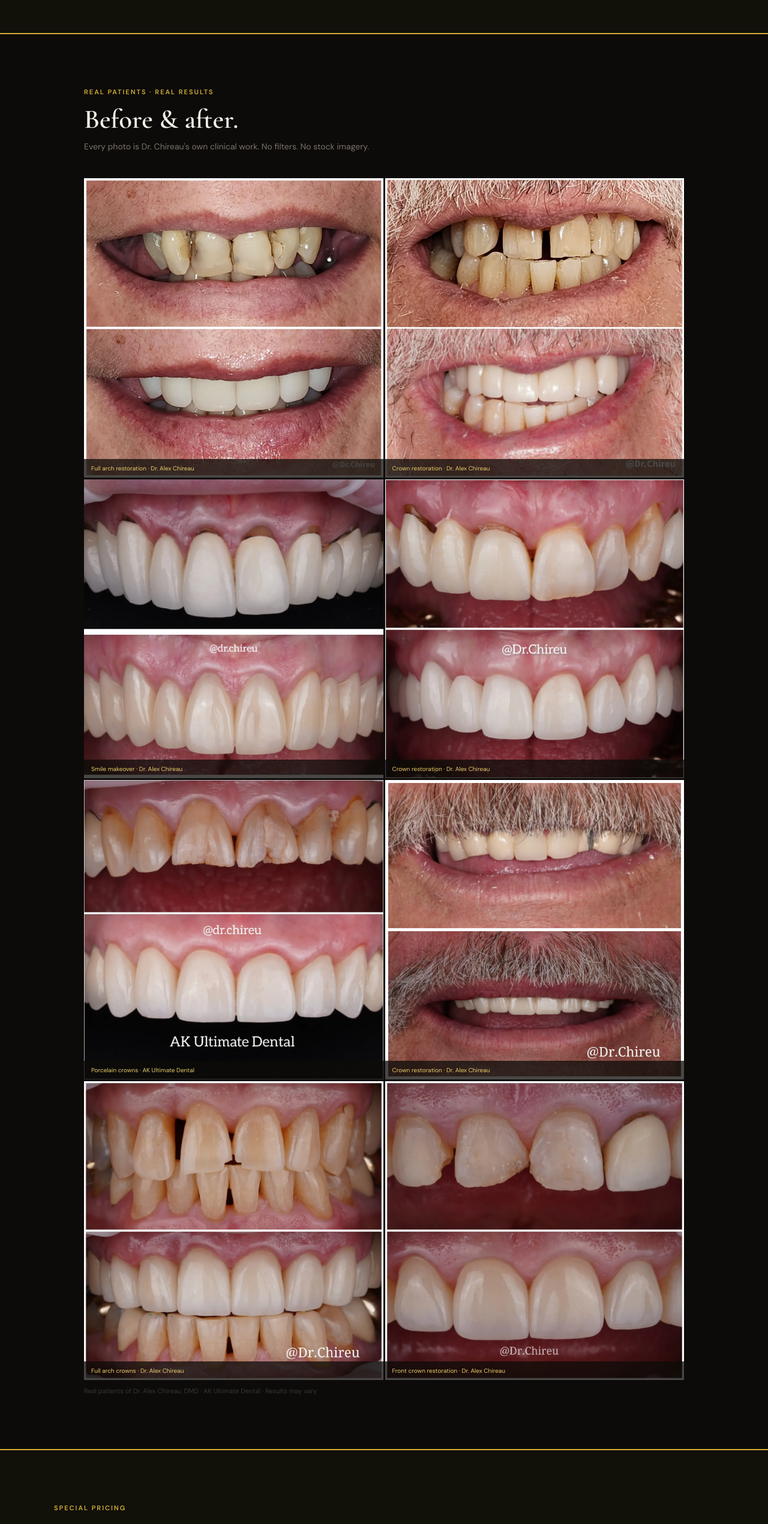
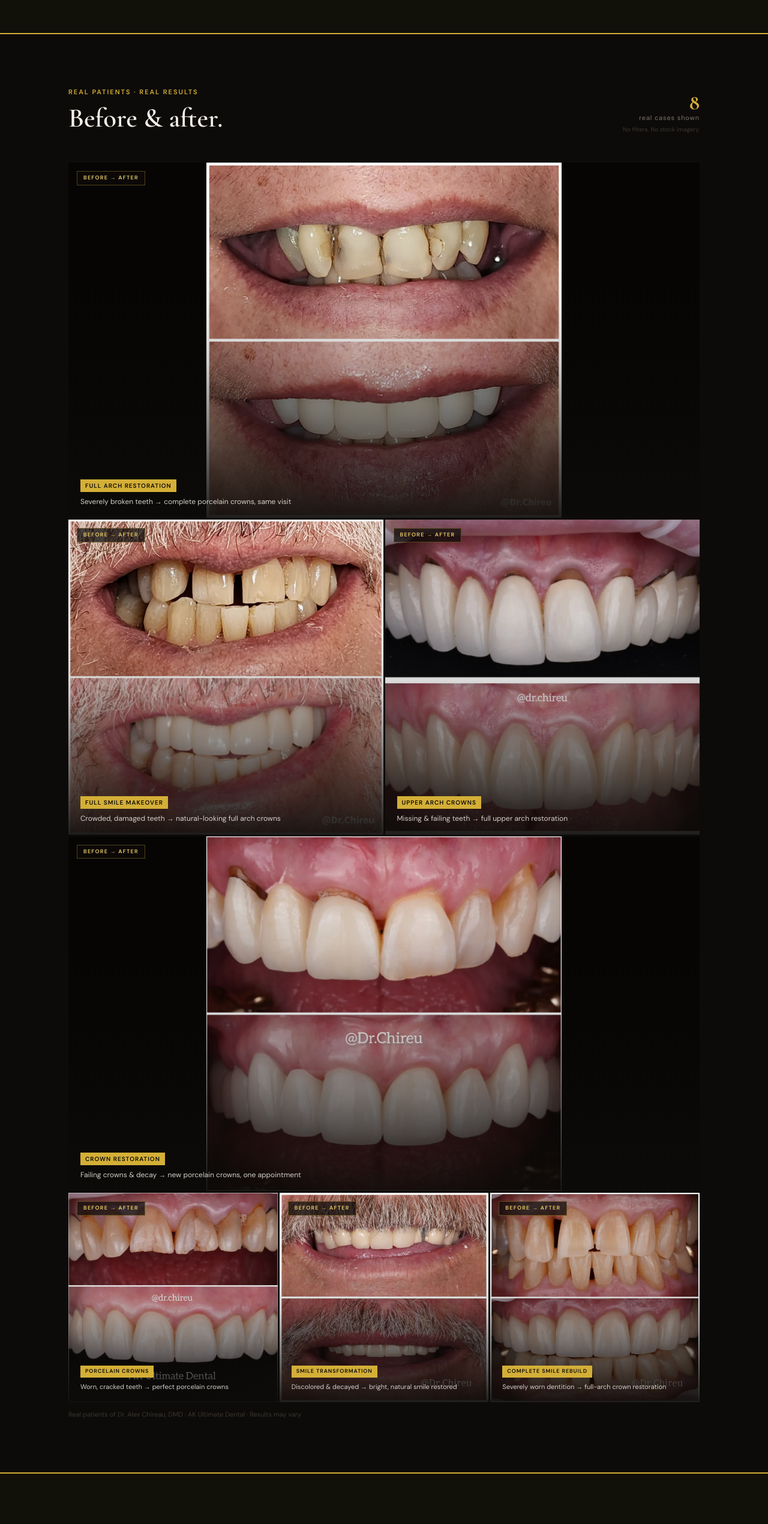
Before and after one commit to Bradpalubicki/ak-dental-website, a Next.js app: page /specials/crowns-may in a window 1280 px wide. Shown: the part 1201-3741 px from the top of the page at 60% size. Built offline with nearby package versions, Linux system fonts and the light colour scheme; no server answers.

Commit message:
feat(crowns-lp): editorial gallery layout — hero + 2-col + hero + 3-col with hover, captions, BA label

```diff
--- a/src/app/(public)/specials/crowns-may/page.tsx
+++ b/src/app/(public)/specials/crowns-may/page.tsx
@@ -66,14 +66,14 @@ const TICKER = [
 
 // ── Gallery photos ─────────────────────────────────────────
 const GALLERY = [
-  { src: "/images/crowns-lp/gallery-05.webp", label: "Full arch restoration · Dr. Alex Chireau" },
-  { src: "/images/crowns-lp/gallery-04.webp", label: "Crown restoration · Dr. Alex Chireau" },
-  { src: "/images/crowns-lp/gallery-01.webp", label: "Smile makeover · Dr. Alex Chireau" },
-  { src: "/images/crowns-lp/gallery-02.webp", label: "Crown restoration · Dr. Alex Chireau" },
-  { src: "/images/crowns-lp/gallery-03.webp", label: "Porcelain crowns · AK Ultimate Dental" },
-  { src: "/images/crowns-lp/gallery-06.webp", label: "Crown restoration · Dr. Alex Chireau" },
-  { src: "/images/crowns-lp/gallery-07.webp", label: "Full arch crowns · Dr. Alex Chireau" },
-  { src: "/images/crowns-lp/gallery-08.webp", label: "Front crown restoration · Dr. Alex Chireau" },
+  { src: "/images/crowns-lp/gallery-05.webp", tag: "Full Arch Restoration",    note: "Severely broken teeth → complete porcelain crowns, same visit" },
+  { src: "/images/crowns-lp/gallery-04.webp", tag: "Full Smile Makeover",      note: "Crowded, damaged teeth → natural-looking full arch crowns" },
+  { src: "/images/crowns-lp/gallery-01.webp", tag: "Upper Arch Crowns",        note: "Missing & failing teeth → full upper arch restoration" },
+  { src: "/images/crowns-lp/gallery-02.webp", tag: "Crown Restoration",        note: "Failing crowns & decay → new porcelain crowns, one appointment" },
+  { src: "/images/crowns-lp/gallery-03.webp", tag: "Porcelain Crowns",         note: "Worn, cracked teeth → perfect porcelain crowns" },
+  { src: "/images/crowns-lp/gallery-06.webp", tag: "Smile Transformation",     note: "Discolored & decayed → bright, natural smile restored" },
+  { src: "/images/crowns-lp/gallery-07.webp", tag: "Complete Smile Rebuild",   note: "Severely worn dentition → full-arch crown restoration" },
+  { src: "/images/crowns-lp/gallery-08.webp", tag: "Front Crown Restoration",  note: "Chipped front teeth → seamless porcelain crown match" },
 ];
 
 export default function CrownsMayPage() {
@@ -276,33 +276,95 @@ export default function CrownsMayPage() {
       </section>
 
       {/* ── 4. BEFORE / AFTER GALLERY ───────────────────────── */}
-      <section style={{ background: BG, padding: "88px 24px" }} className="section-divide">
-        <div style={{ maxWidth: 1000, margin: "0 auto" }}>
-          <p style={{ color: GOLD, fontSize: 11, letterSpacing: "0.18em", textTransform: "uppercase", marginBottom: 12, fontWeight: 600 }}>Real Patients · Real Results</p>
-          <h2 className="serif" style={{ fontSize: "clamp(1.8rem, 3.5vw, 2.8rem)", fontWeight: 600, color: TEXT, marginBottom: 8, lineHeight: 1.15 }}>
-            Before &amp; after.
-          </h2>
-          <p style={{ color: MUTED, fontSize: 14, marginBottom: 40, lineHeight: 1.7 }}>Every photo is Dr. Chireau&apos;s own clinical work. No filters. No stock imagery.</p>
+      <section style={{ background: BG, padding: "88px 0" }} className="section-divide">
+        <style>{`
+          .gallery-card { position: relative; overflow: hidden; cursor: default; }
+          .gallery-card img { transition: transform 0.55s ease; }
+          .gallery-card:hover img { transform: scale(1.04); }
+          .gallery-overlay { position: absolute; inset: 0; background: linear-gradient(to top, rgba(13,11,9,0.92) 0%, rgba(13,11,9,0.18) 45%, transparent 70%); pointer-events: none; }
+          .gallery-caption { position: absolute; bottom: 0; left: 0; right: 0; padding: 20px 20px 18px; }
+          .gallery-tag { display: inline-block; background: ${GOLD}; color: #0D0B09; font-size: 10px; font-weight: 700; letter-spacing: 0.1em; text-transform: uppercase; padding: 3px 8px; margin-bottom: 7px; }
+          .gallery-note { font-size: 12px; color: rgba(245,240,232,0.85); line-height: 1.5; }
+          .ba-label { position: absolute; top: 14px; left: 14px; display: flex; align-items: center; gap: 6px; background: rgba(13,11,9,0.72); border: 1px solid rgba(212,175,55,0.35); padding: 4px 10px; }
+          .ba-label span { font-size: 9px; letter-spacing: 0.14em; text-transform: uppercase; color: ${GOLD_LT}; font-weight: 600; }
+        `}</style>
 
-          <div style={{ display: "grid", gridTemplateColumns: "repeat(2, 1fr)", gap: 3 }}>
-            {GALLERY.map((photo, i) => (
-              <div key={i} style={{ position: "relative", width: "100%", aspectRatio: "1/1", overflow: "hidden" }}>
-                <Image
-                  src={photo.src}
-                  alt={photo.label}
-                  fill
-                  className="object-contain"
-                  loading={i < 2 ? "eager" : "lazy"}
-                  sizes="(max-width: 768px) 50vw, 500px"
-                  style={{ background: "#080706" }}
-                />
-                <div style={{ position: "absolute", bottom: 0, left: 0, right: 0, padding: "8px 12px", background: "rgba(13,11,9,0.75)" }}>
-                  <p style={{ fontSize: 10, color: GOLD_LT }}>{photo.label}</p>
-                </div>
+        {/* Section header */}
+        <div style={{ maxWidth: 1100, margin: "0 auto", padding: "0 24px 48px" }}>
+          <div style={{ display: "flex", alignItems: "flex-end", justifyContent: "space-between", flexWrap: "wrap", gap: 16 }}>
+            <div>
+              <p style={{ color: GOLD, fontSize: 11, letterSpacing: "0.18em", textTransform: "uppercase", marginBottom: 10, fontWeight: 600 }}>Real Patients · Real Results</p>
+              <h2 className="serif" style={{ fontSize: "clamp(1.8rem, 3.5vw, 2.8rem)", fontWeight: 600, color: TEXT, lineHeight: 1.15 }}>
+                Before &amp; after.
+              </h2>
+            </div>
+            <div style={{ textAlign: "right" }}>
+              <p className="serif" style={{ fontSize: "2.2rem", fontWeight: 700, color: GOLD, lineHeight: 1 }}>8</p>
+              <p style={{ fontSize: 11, color: MUTED, letterSpacing: "0.08em" }}>real cases shown</p>
+              <p style={{ fontSize: 10, color: "#3A3530", marginTop: 4 }}>No filters. No stock imagery.</p>
+            </div>
+          </div>
+        </div>
+
+        {/* Row 1 — hero full-width */}
+        <div style={{ maxWidth: 1100, margin: "0 auto", padding: "0 24px", marginBottom: 3 }}>
+          <div className="gallery-card" style={{ aspectRatio: "16/9" }}>
+            <Image src={GALLERY[0].src} alt={GALLERY[0].tag} fill className="object-contain" loading="eager" sizes="(max-width: 768px) 100vw, 1100px" style={{ background: "#060504" }} />
+            <div className="gallery-overlay" />
+            <div className="ba-label"><span>Before → After</span></div>
+            <div className="gallery-caption">
+              <div className="gallery-tag">{GALLERY[0].tag}</div>
+              <p className="gallery-note">{GALLERY[0].note}</p>
+            </div>
+          </div>
+        </div>
+
+        {/* Row 2 — two equal columns */}
+        <div style={{ maxWidth: 1100, margin: "0 auto", padding: "0 24px", display: "grid", gridTemplateColumns: "1fr 1fr", gap: 3, marginBottom: 3 }}>
+          {[GALLERY[1], GALLERY[2]].map((photo, i) => (
+            <div key={i} className="gallery-card" style={{ aspectRatio: "1/1" }}>
+              <Image src={photo.src} alt={photo.tag} fill className="object-contain" loading="lazy" sizes="(max-width: 768px) 50vw, 550px" style={{ background: "#060504" }} />
+              <div className="gallery-overlay" />
+              <div className="ba-label"><span>Before → After</span></div>
+              <div className="gallery-caption">
+                <div className="gallery-tag">{photo.tag}</div>
+                <p className="gallery-note">{photo.note}</p>
               </div>
-            ))}
+            </div>
+          ))}
+        </div>
+
+        {/* Row 3 — hero full-width */}
+        <div style={{ maxWidth: 1100, margin: "0 auto", padding: "0 24px", marginBottom: 3 }}>
+          <div className="gallery-card" style={{ aspectRatio: "16/9" }}>
+            <Image src={GALLERY[3].src} alt={GALLERY[3].tag} fill className="object-contain" loading="lazy" sizes="(max-width: 768px) 100vw, 1100px" style={{ background: "#060504" }} />
+            <div className="gallery-overlay" />
+            <div className="ba-label"><span>Before → After</span></div>
+            <div className="gallery-caption">
+              <div className="gallery-tag">{GALLERY[3].tag}</div>
+              <p className="gallery-note">{GALLERY[3].note}</p>
+            </div>
           </div>
-          <p style={{ fontSize: 11, color: "#3A3530", marginTop: 10 }}>Real patients of Dr. Alex Chireau, DMD · AK Ultimate Dental · Results may vary</p>
+        </div>
+
+        {/* Row 4 — three columns */}
+        <div style={{ maxWidth: 1100, margin: "0 auto", padding: "0 24px", display: "grid", gridTemplateColumns: "1fr 1fr 1fr", gap: 3 }} className="gallery-three-col">
+          <style>{`@media (max-width: 640px) { .gallery-three-col { grid-template-columns: 1fr 1fr !important; } }`}</style>
+          {[GALLERY[4], GALLERY[5], GALLERY[6]].map((photo, i) => (
+            <div key={i} className="gallery-card" style={{ aspectRatio: "1/1" }}>
+              <Image src={photo.src} alt={photo.tag} fill className="object-contain" loading="lazy" sizes="(max-width: 640px) 50vw, 370px" style={{ background: "#060504" }} />
+              <div className="gallery-overlay" />
+              <div className="ba-label"><span>Before → After</span></div>
+              <div className="gallery-caption">
+                <div className="gallery-tag" style={{ fontSize: 9 }}>{photo.tag}</div>
+                <p className="gallery-note" style={{ fontSize: 11 }}>{photo.note}</p>
+              </div>
+            </div>
+          ))}
+        </div>
+
+        <div style={{ maxWidth: 1100, margin: "12px auto 0", padding: "0 24px" }}>
+          <p style={{ fontSize: 11, color: "#3A3530" }}>Real patients of Dr. Alex Chireau, DMD · AK Ultimate Dental · Results may vary</p>
         </div>
       </section>
 
```
